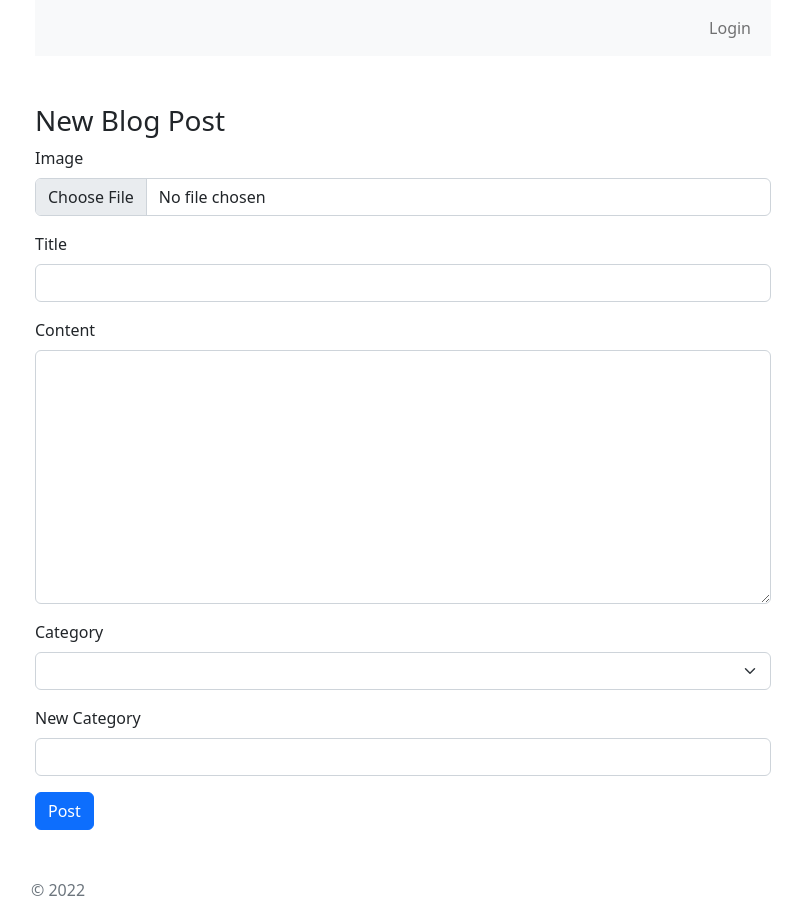
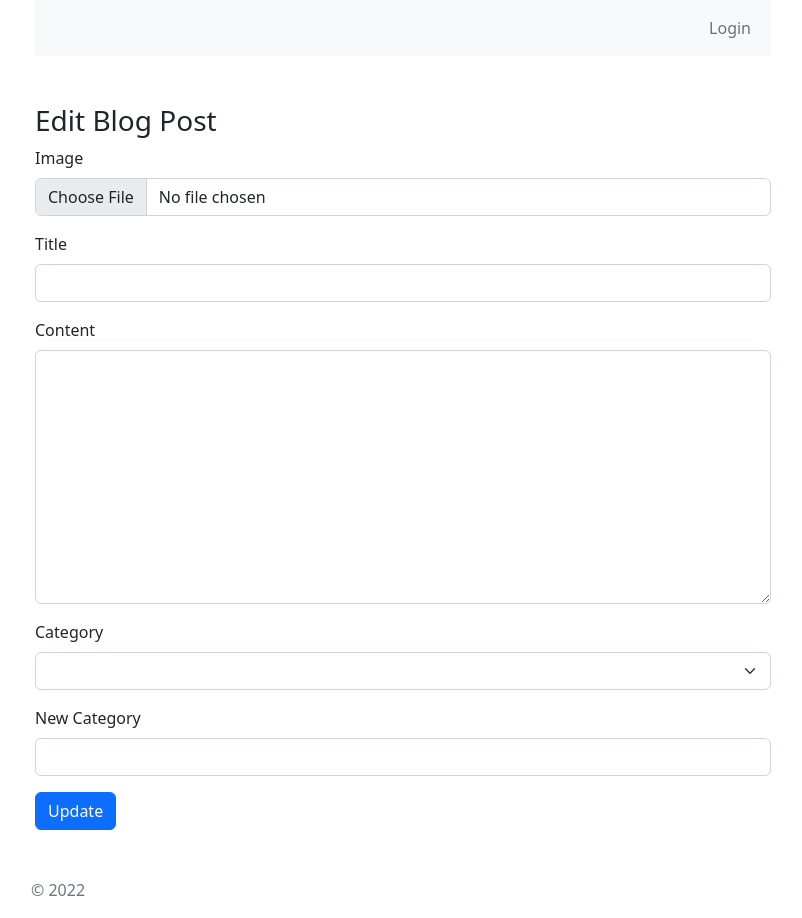
Before and after one commit to PawelPohland/flogger, a Flask app: template templates/blog/post.html in a window 1280 px wide. Shown: the whole page, without its empty margins (237-1039 px from the left). Run offline with Flask 2, Linux system fonts and the light colour scheme; the template is opened without the code that fills it: values that come from a table or form of the project are taken from there, others are empty; parts of the project's set-up code (start-up, migrations or seed data) failed here and were passed over; some libraries are stand-ins or nearby versions.

Commit message:
Add editing posts.

```diff
--- a/templates/blog/article.html
+++ b/templates/blog/article.html
@@ -19,7 +19,10 @@ block content %}
     <div class="text-muted">
       Posted by {{ post.author.full_name }} on {{
       post.publish_date.strftime("%Y-%m-%d") }} {% if post.category %} {{
-      post.category.name }} {% endif %}
+      post.category.name }} {% endif %} {% if session.id and session.id ==
+      post.author_id %} -
+      <a href="{{ url_for('blog_app.edit', slug=post.slug) }}">Edit</a>
+      {% endif %}
     </div>
   </div>
 </div>
--- a/templates/blog/post.html
+++ b/templates/blog/post.html
@@ -1,23 +1,35 @@
-{% extends 'base.html' %} {% block title %}New Blog Post{% endblock %} {% block
-content %}
+{% extends 'base.html' %} {% block title %} {% if action == "new" %}New{% else
+%}Edit{% endif %} Blog Post {% endblock %} {% block content %}
 <div class="row">
   <div class="offset-md-2 col-md-8">
+    {% if action == "new" %} {% set form_action = url_for('blog_app.post') %}
     <h3>New Blog Post</h3>
-    {% from "_formhelpers.html" import render_field %}
+    {% else %} {% set form_action = url_for('blog_app.edit', slug=post.slug) %}
+    <h3>Edit Blog Post</h3>
+    {% endif %} {% from "_formhelpers.html" import render_field %}
 
     <form
       method="POST"
-      action="{{ url_for('blog_app.post') }}"
+      action="{{ form_action }}"
       enctype="multipart/form-data"
       role="form"
     >
-      {{ form.hidden_tag() }} {{ render_field(form.image, class='form-control')
-      }} {{ render_field(form.title, class='form-control') }} {{
+      {{ form.hidden_tag() }} {% if post and post.image %}
+      <img
+        src="{{ url_for('static', filename='images/uploads/' + post.image + '.sm.png') }}"
+        class="img-thumbnail"
+        alt=""
+      />
+      {% endif %} {{ render_field(form.image, class='form-control') }} {{
+      render_field(form.title, class='form-control') }} {{
       render_field(form.body, class='form-control', rows=10) }} {{
       render_field(form.category, class='form-select') }} {{
-      render_field(form.new_category, class='form-control') }}
-
+      render_field(form.new_category, class='form-control') }} {% if action ==
+      "new" %}
       <button type="submit" class="btn btn-primary">Post</button>
+      {% else %}
+      <button type="submit" class="btn btn-primary">Update</button>
+      {% endif %}
     </form>
   </div>
 </div>
```
Also changed, not shown: blog/views.py (+43 -1 lines).
